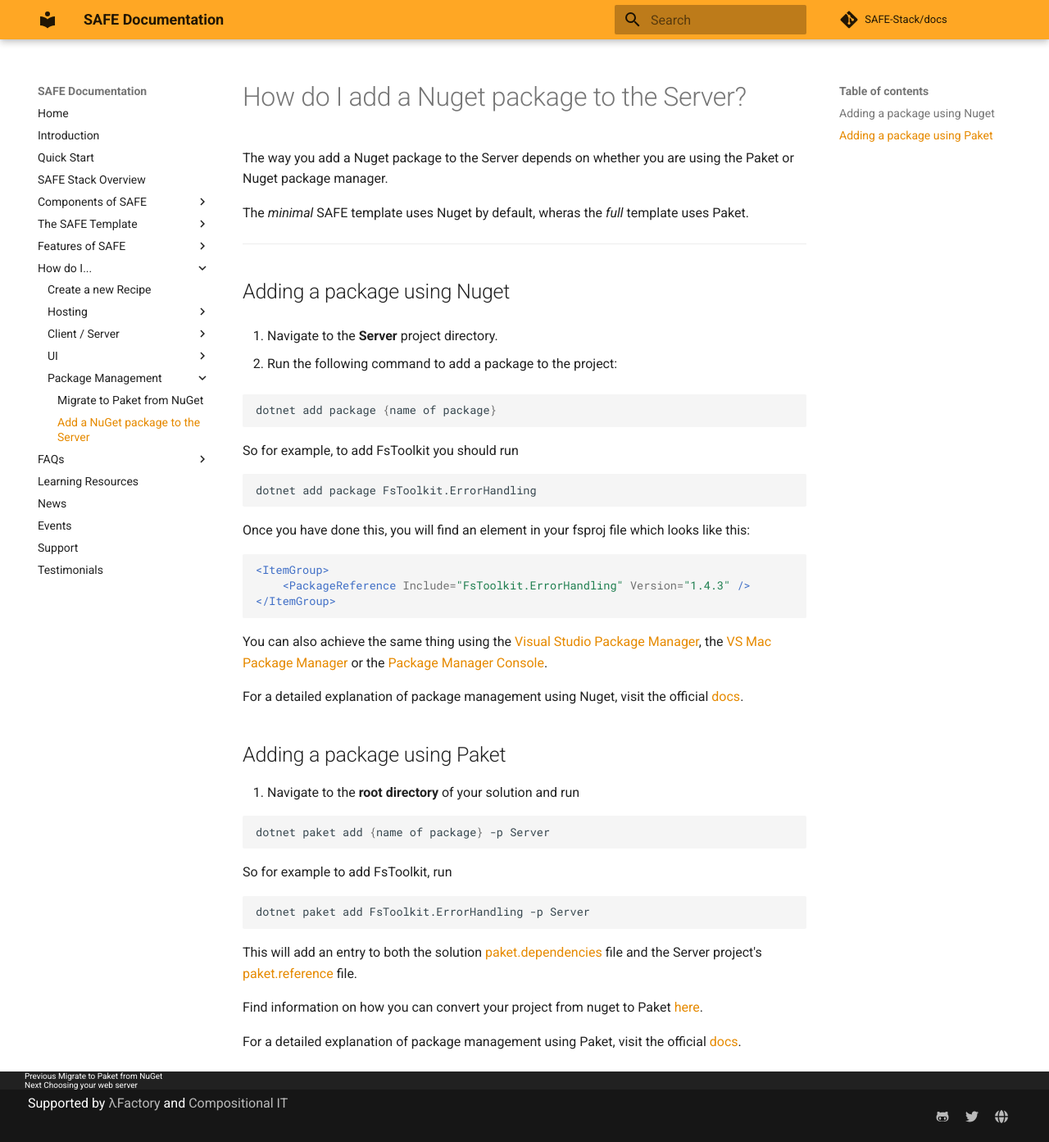
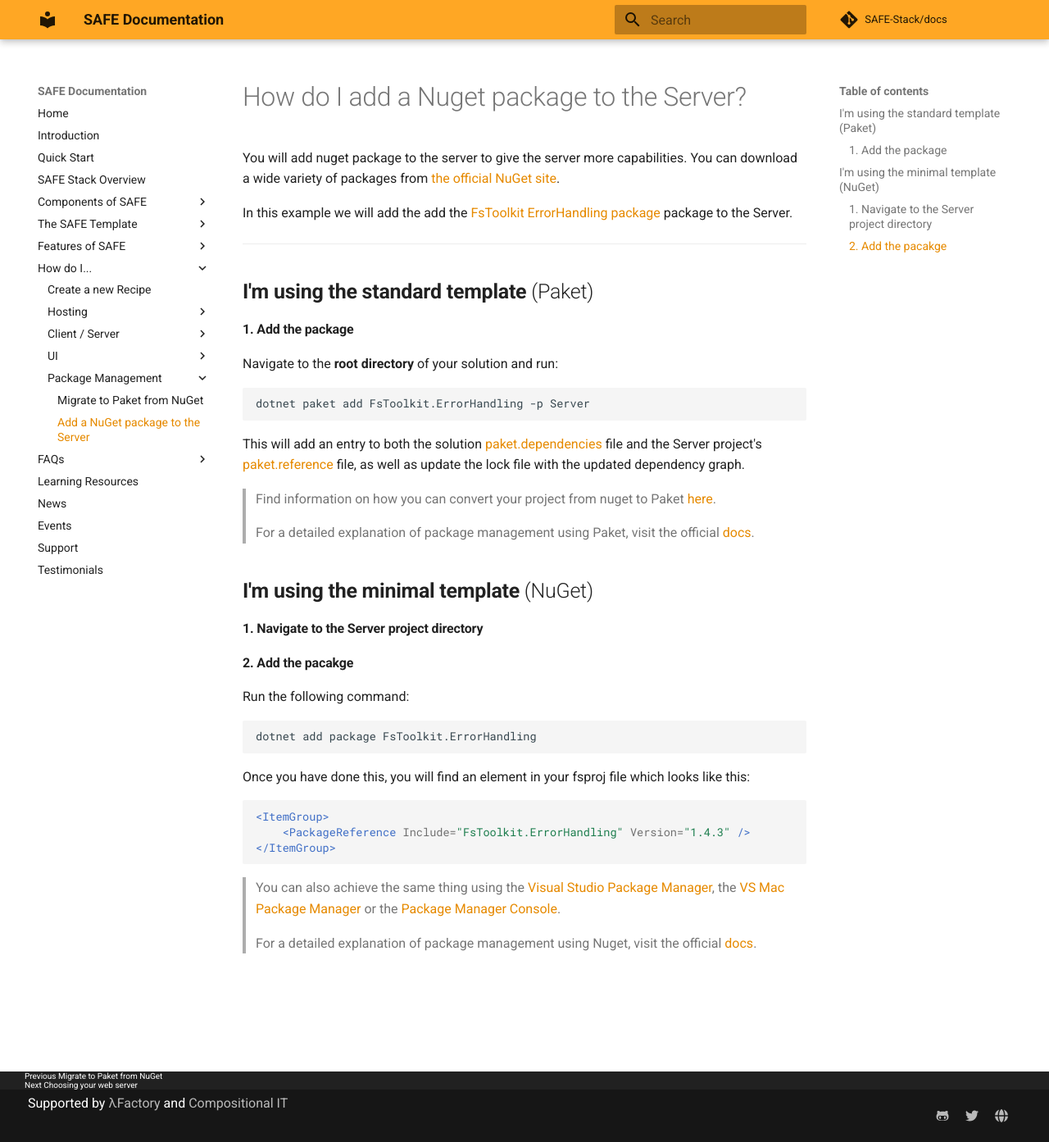
Before and after one commit to SAFE-Stack/docs, an MkDocs documentation site: the page built from docs/recipes/package-management/add-nuget-package-to-server.md, in a window 1280 px wide and 1393 px high. Shown: the whole window at 82% size. Built offline with MkDocs 1.6.1 and Material for MkDocs 9.7.7, drawn with Linux system fonts in a browser that asks for light colours; comment, search, counter and statistics services are not loaded.

Commit message:
Some cleanup

````diff
--- a/docs/recipes/package-management/add-nuget-package-to-server.md
+++ b/docs/recipes/package-management/add-nuget-package-to-server.md
@@ -1,22 +1,30 @@
 # How do I add a Nuget package to the Server?
+You will add nuget package to the server to give the server more capabilities. You can download a wide variety of packages from [the official NuGet site](https://nuget.org/).
 
-The way you add a Nuget package to the Server depends on whether you are using the Paket or Nuget package manager.
-
-The _minimal_ SAFE template uses Nuget by default, wheras the _full_ template uses Paket.
+In this example we will add the add the [FsToolkit ErrorHandling package](https://www.nuget.org/packages/FsToolkit.ErrorHandling/) package to the Server.
 
 ---
 
-## Adding a package using Nuget
+## **I'm using the standard template** (Paket)
 
-1. Navigate to the **Server** project directory.
-
-2. Run the following command to add a package to the project:
+#### 1. Add the package
+Navigate to the **root directory** of your solution and run:
 
 ```bash
-dotnet add package {name of package}
+dotnet paket add FsToolkit.ErrorHandling -p Server
 ```
 
-So for example, to add FsToolkit you should run
+This will add an entry to both the solution [paket.dependencies](https://fsprojects.github.io/Paket/dependencies-file.html) file and the Server project's [paket.reference](https://fsprojects.github.io/Paket/references-files.html) file, as well as update the lock file with the updated dependency graph.
+
+> Find information on how you can convert your project from nuget to Paket [here](../migrate-to-paket).
+>
+> For a detailed explanation of package management using Paket, visit the official [docs](https://fsprojects.github.io/Paket/learn-how-to-use-paket.html).
+
+## **I'm using the minimal template** (NuGet)
+#### 1. Navigate to the **Server** project directory
+#### 2. Add the pacakge
+Run the following command:
+
 ```bash
 dotnet add package FsToolkit.ErrorHandling
 ```
@@ -28,25 +36,6 @@
 </ItemGroup>
 ```
 
-You can also achieve the same thing using the [Visual Studio Package Manager](https://docs.microsoft.com/en-us/nuget/quickstart/install-and-use-a-package-in-visual-studio#nuget-package-manager), the [VS Mac Package Manager](https://docs.microsoft.com/en-us/nuget/quickstart/install-and-use-a-package-in-visual-studio-mac) or the [Package Manager Console](https://docs.microsoft.com/en-us/nuget/quickstart/install-and-use-a-package-in-visual-studio#package-manager-console).
+> You can also achieve the same thing using the [Visual Studio Package Manager](https://docs.microsoft.com/en-us/nuget/quickstart/install-and-use-a-package-in-visual-studio#nuget-package-manager), the [VS Mac Package Manager](https://docs.microsoft.com/en-us/nuget/quickstart/install-and-use-a-package-in-visual-studio-mac) or the [Package Manager Console](https://docs.microsoft.com/en-us/nuget/quickstart/install-and-use-a-package-in-visual-studio#package-manager-console).
 
-For a detailed explanation of package management using Nuget, visit the official [docs](https://docs.microsoft.com/en-us/nuget/consume-packages/overview-and-workflow).
-
-
-## Adding a package using Paket
-
-1. Navigate to the **root directory** of your solution and run
-
-```bash
-dotnet paket add {name of package} -p Server
-```
-So for example to add FsToolkit, run
-```bash
-dotnet paket add FsToolkit.ErrorHandling -p Server
-```
-
-This will add an entry to both the solution [paket.dependencies](https://fsprojects.github.io/Paket/dependencies-file.html) file and the Server project's [paket.reference](https://fsprojects.github.io/Paket/references-files.html) file.
-
-Find information on how you can convert your project from nuget to Paket [here](../migrate-to-paket).
-
-For a detailed explanation of package management using Paket, visit the official [docs](https://fsprojects.github.io/Paket/learn-how-to-use-paket.html).
+> For a detailed explanation of package management using Nuget, visit the official [docs](https://docs.microsoft.com/en-us/nuget/consume-packages/overview-and-workflow).
--- a/docs/recipes/package-management/migrate-to-paket.md
+++ b/docs/recipes/package-management/migrate-to-paket.md
@@ -5,12 +5,14 @@
 
 
 ---
-1. Create a .NET Tool Manifest. The manifest allows others to easily install the tools required to build your application. At the root of your codebase run:
+
+#### 1. Create a .NET Tool Manifest
+The manifest allows others to easily install the tools required to build your application. At the root of your codebase run:
 ```bash
 dotnet new tool-manifest
 ```
 
-2. Install and restore Paket:
+#### 2. Install and restore Paket
 ```bash
 dotnet tool install paket
 dotnet tool restore
@@ -22,7 +24,8 @@
 - [paket.lock](https://fsprojects.github.io/Paket/lock-file.html): This will also be at the solution root and contains the concrete resolution of all direct and transitive dependencies.
 - [paket.references](https://fsprojects.github.io/Paket/references-files.html): There will be one of these in each project directory. It simply specifies which packages the project requires.
 
-3. Run this command to move existing Nuget references to Paket from your packages.config or .fsproj file:
+#### 3. Run the Migration
+Run this command to move existing Nuget references to Paket from your packages.config or .fsproj file:
 ```bash
 dotnet paket convert-from-nuget
 ```
````
